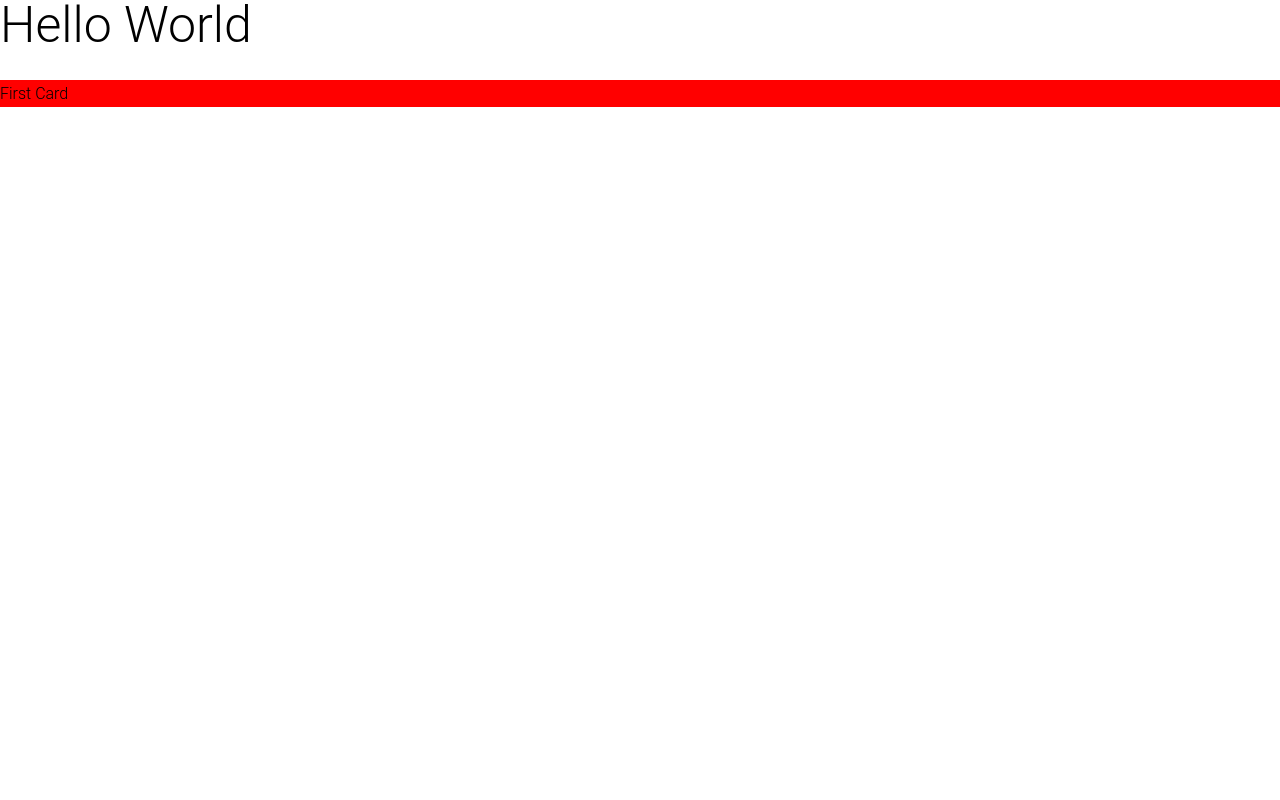
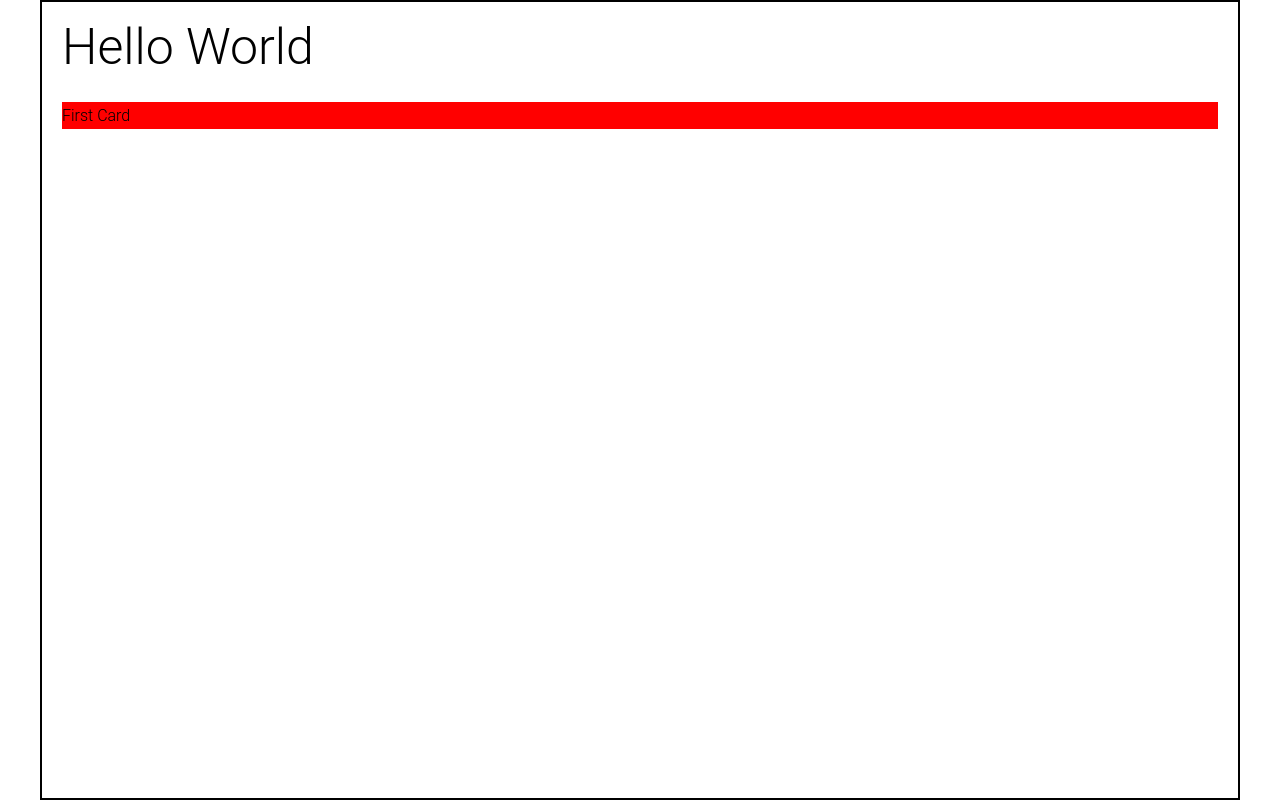
Before and after one commit to illutek/-use-sass, a website: page src/index.html in a window 1280 px wide. Drawn offline with Linux system fonts and the light colour scheme.

Commit message:
more structure things

```diff
--- a/src/index.html
+++ b/src/index.html
@@ -1,5 +1,6 @@
 <!DOCTYPE html>
 <html lang="en">
+
 <head>
   <meta charset="UTF-8">
   <meta http-equiv="X-UA-Compatible" content="IE=edge">
@@ -7,11 +8,14 @@
   <link rel="stylesheet" href="../dist/css/styles.css">
   <title>Document</title>
 </head>
+
 <body>
+  <div class="container">
+    <h1>Hello World</h1>
 
-  <h1>Hello World</h1>
-
-  <div class="card">First Card</div>
+    <div class="card">First Card</div>
+  </div>
 
 </body>
+<script></script>
 </html>
--- a/src/sass/abstracts/_index.scss
+++ b/src/sass/abstracts/_index.scss
@@ -4,4 +4,5 @@
 
 @forward "vars";
 @forward "colors";
+@forward "typography";
 @forward "mixins";
--- a/src/sass/base/_typography.scss
+++ b/src/sass/abstracts/_typography.scss
@@ -2,17 +2,17 @@
 // @@ TYPOGRAPHY
 // ////////////////////////
 
-@use "abstracts" as a;
+@use "vars" as v;
 
 html {
   font: {
-    family: a.$ff-sans;
-    weight: a.$fw-light;
+    family: v.$ff-sans;
+    weight: v.$fw-light;
   }
 }
 
 body {
-  font-size: a.$ff-size;
+  font-size: v.$ff-size;
   line-height: 1.7;
 }
 
@@ -20,9 +20,9 @@ h1,
 h2,
 h3 {
   line-height: 1;
-  margin-bottom: a.$margin-b;
+  margin-bottom: v.$margin-b;
   font: {
-    family: a.$ff-titles;
+    family: v.$ff-titles;
   }
 }
 
@@ -42,7 +42,7 @@ h2 {
 
 h3 {
   line-height: 1;
-  margin-bottom: a.$margin-b;
+  margin-bottom: v.$margin-b;
   font: {
     size: 2.2em;
   }
--- a/src/sass/abstracts/_vars.scss
+++ b/src/sass/abstracts/_vars.scss
@@ -3,6 +3,8 @@
 // ////////////////////////
 
 $margin-b: 3rem;
+
+$default-padding: 2rem;
 
 // FONTS VARIABLES
 $ff-sans: 'Roboto', sans-serif;
--- a/src/sass/base/_base.scss
+++ b/src/sass/base/_base.scss
@@ -24,6 +24,7 @@ body {
 	box-sizing: border-box;
 	overflow-x: hidden;
 	min-height: 100%;
+	color: map-get(a.$colors, black);
 }
 
 p {
--- a/src/sass/base/_index.scss
+++ b/src/sass/base/_index.scss
@@ -4,4 +4,3 @@
 
 @forward "reset";
 @forward "base";
-@forward "typography";
--- a/src/sass/layout/_body.scss
+++ /dev/null
@@ -1,12 +0,0 @@
-// /////////////////////////////
-// @@ BODY - PAGE LAYOUT
-// /////////////////////////////
-
-@use "../abstracts" as a;
-
-body {
-  margin: 0;
-  padding: 0;
-  font-size: a.$ff-size;
-  color: map-get(a.$colors, black);
-}
--- a/src/sass/layout/_index.scss
+++ b/src/sass/layout/_index.scss
@@ -2,4 +2,4 @@
 // @@ LAYOUT INDEX
 // ////////////////////////
 
-@forward "body";
+@forward "page";
--- /dev/null
+++ b/src/sass/layout/_page.scss
@@ -0,0 +1,13 @@
+// /////////////////////////////
+// @@ PAGE LAYOUT
+// /////////////////////////////
+
+@use "../abstracts" as a;
+
+.container {
+  width: 120rem;
+  margin: 0 auto;
+  border: 2px solid map-get(a.$colors, black);
+  height: 100vh;
+  padding: a.$default-padding;
+}
```
Also changed, not shown: dist/css/styles.css, dist/css/styles.min.css, 1 other file.
